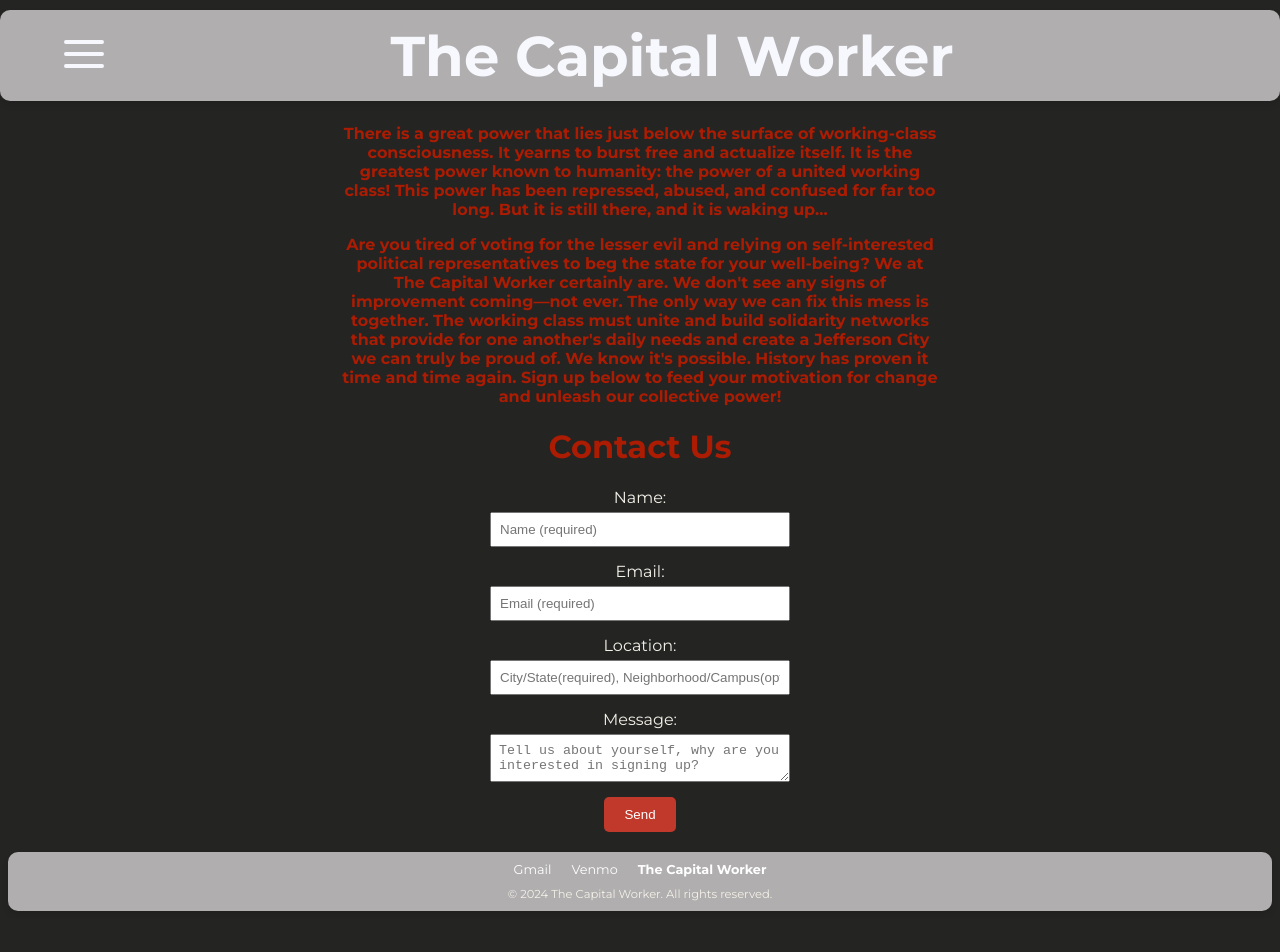
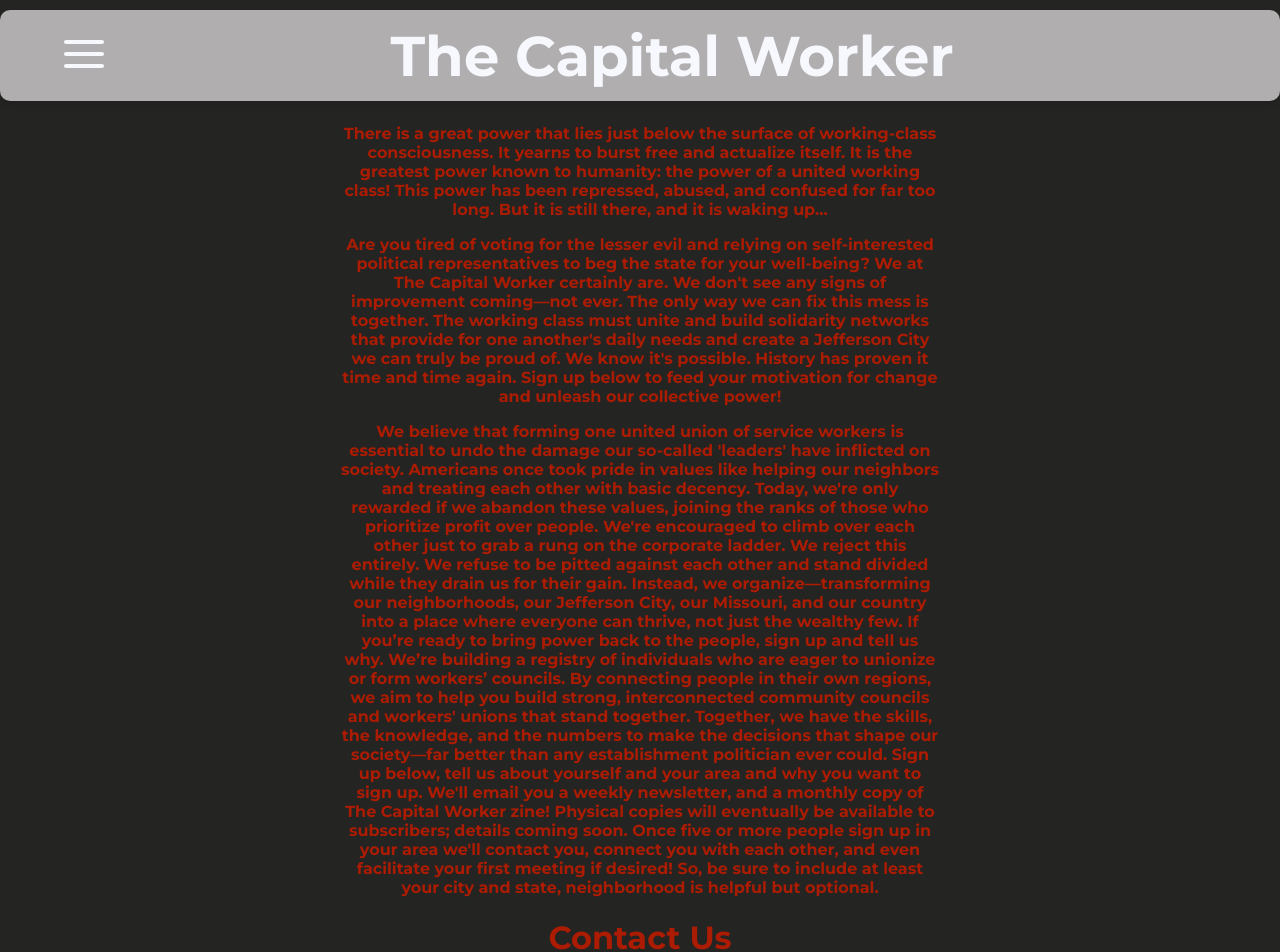
Before and after one commit to TheCliCommander/TCWWebsite, a Vue app: page /contact in a window 1280 px wide. Shown: the top 952 px of the page. Before the commit the page ends 919 px from the top, so only its background shows below. Built offline with nearby package versions, Linux system fonts and the light colour scheme.

Commit message:
Update Contact.vue
added the forgotten reasoning for the skgnin

```diff
--- a/src/pages/Contact.vue
+++ b/src/pages/Contact.vue
@@ -7,6 +7,9 @@
     <p>
       <strong>Are you tired of voting for the lesser evil and relying on self-interested political representatives to beg the state for your well-being? We at The Capital Worker certainly are. We don't see any signs of improvement coming—not ever. The only way we can fix this mess is together. The working class must unite and build solidarity networks that provide for one another's daily needs and create a Jefferson City we can truly be proud of. We know it's possible. History has proven it time and time again. Sign up below to feed your motivation for change and unleash our collective power!</strong>
     </p>
+    <p><strong>We believe that forming one united union of service workers is essential to undo the damage our so-called 'leaders' have inflicted on society. Americans once took pride in values like helping our neighbors and treating each other with basic decency. Today, we're only rewarded if we abandon these values, joining the ranks of those who prioritize profit over people. We're encouraged to climb over each other just to grab a rung on the corporate ladder. We reject this entirely. We refuse to be pitted against each other and stand divided while they drain us for their gain. Instead, we organize—transforming our neighborhoods, our Jefferson City, our Missouri, and our country into a place where everyone can thrive, not just the wealthy few.
+
+If you’re ready to bring power back to the people, sign up and tell us why. We’re building a registry of individuals who are eager to unionize or form workers’ councils. By connecting people in their own regions, we aim to help you build strong, interconnected community councils and workers' unions that stand together. Together, we have the skills, the knowledge, and the numbers to make the decisions that shape our society—far better than any establishment politician ever could. Sign up below, tell us about yourself and your area and why you want to sign up. We'll email you a weekly newsletter, and a monthly copy of The Capital Worker zine! Physical copies will eventually be available to subscribers; details coming soon. Once five or more people sign up in your area we'll contact you, connect you with each other, and even facilitate your first meeting if desired! So, be sure to include at least your city and state, neighborhood is helpful but optional. </strong></p>
 
     <h1>Contact Us</h1>
     <form @submit.prevent="submitForm">
```
